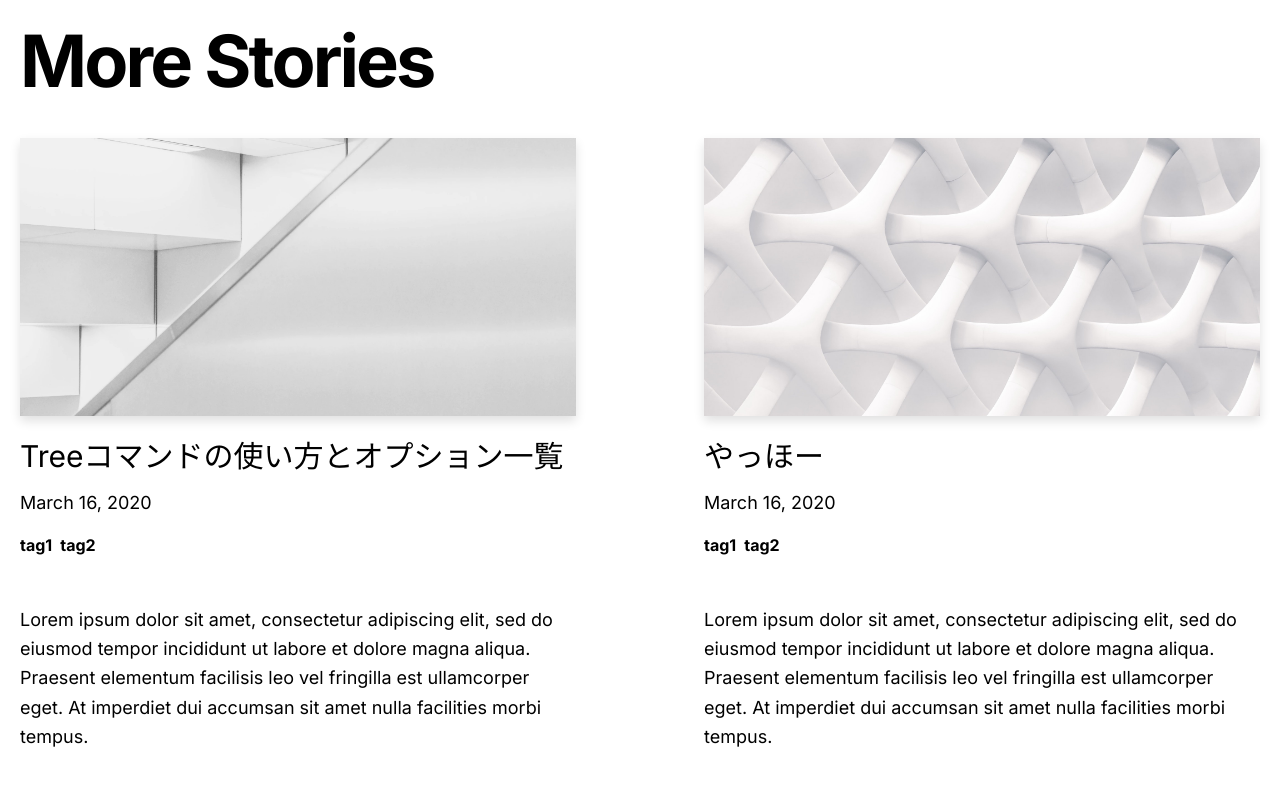
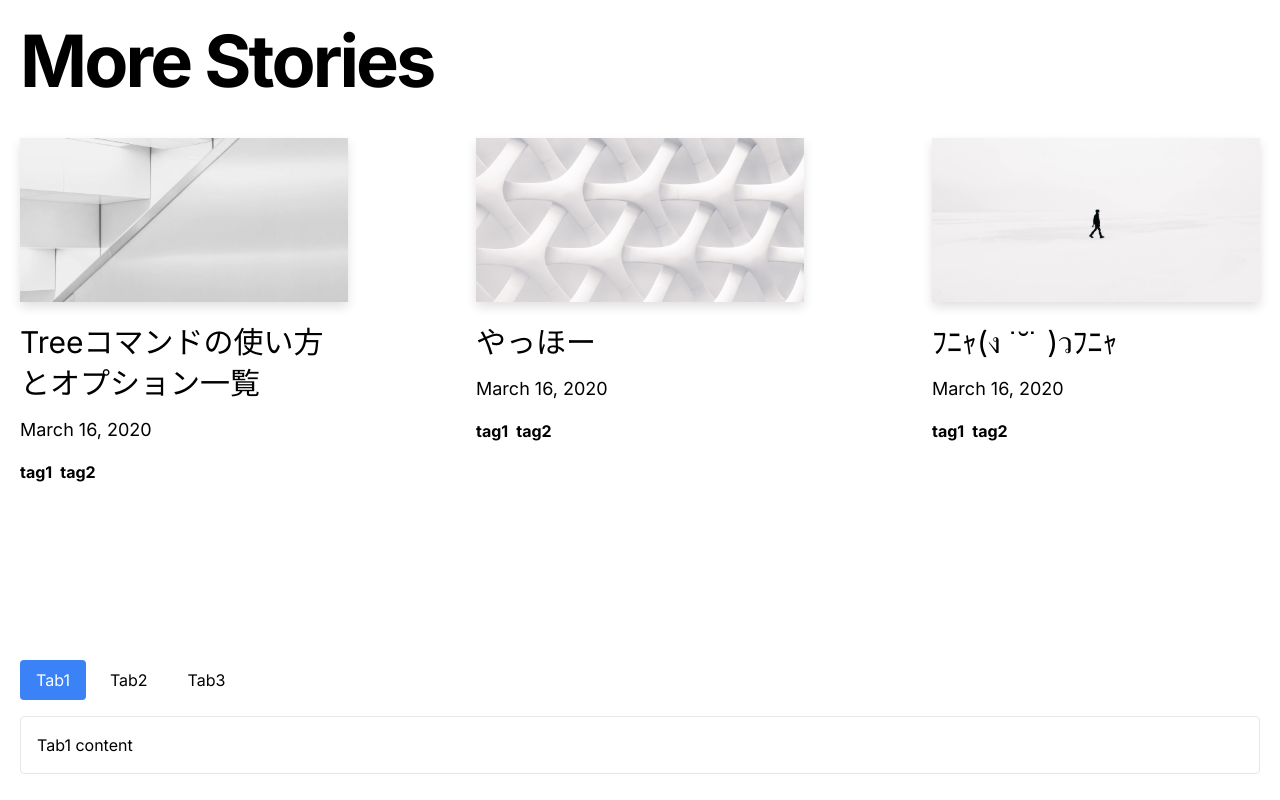
Before and after one commit to supiritasu/NextTech-Journal, a Next.js app: page / in a window 1280 px wide. Shown: the part 920-1720 px from the top of the page. Built offline with nearby package versions, Linux system fonts and the light colour scheme.

Commit message:
3列で表示

```diff
--- a/src/app/_components/more-stories.tsx
+++ b/src/app/_components/more-stories.tsx
@@ -1,6 +1,7 @@
+import React from 'react';
 import { Post } from "@/interfaces/post";
 import { PostPreview } from "./post-preview";
-import Tabs from '../_components/Tabs'
+import Tabs from '../_components/Tabs';
 
 type Props = {
   posts: Post[];
@@ -12,7 +13,7 @@
       <h2 className="mb-8 text-5xl md:text-7xl font-bold tracking-tighter leading-tight">
         More Stories
       </h2>
-      <div className="grid grid-cols-1 md:grid-cols-2 md:gap-x-16 lg:gap-x-32 gap-y-20 md:gap-y-32 mb-32">
+      <div className="grid grid-cols-1 md:grid-cols-2 lg:grid-cols-3 md:gap-x-16 lg:gap-x-32 gap-y-20 md:gap-y-32 mb-32">
         {posts.map((post) => (
           <PostPreview
             key={post.slug}
@@ -20,13 +21,12 @@
             coverImage={post.coverImage}
             date={post.date}
             slug={post.slug}
-            excerpt={post.excerpt}
+            // excerpt={post.excerpt}
             tags={post.tags}
           />
-
         ))}
       </div>
-      <Tabs tabs={['Tab1', 'Tab2', 'Tab3']}/>
+      <Tabs tabs={['Tab1', 'Tab2', 'Tab3']} />
     </section>
   );
 }
--- a/src/app/_components/post-preview.tsx
+++ b/src/app/_components/post-preview.tsx
@@ -5,7 +5,7 @@
   title: string;
   coverImage: string;
   date: string;
-  excerpt: string;
+  // excerpt: string;
   tags: string[];
   slug: string;
 
@@ -15,7 +15,7 @@
   title,
   coverImage,
   date,
-  excerpt,
+  // excerpt,
   slug,
   tags,
 }: Props) {
@@ -37,7 +37,7 @@
           tags.map((tag) => <li className="font-bold mb-12">{tag}</li>)
         }
       </ul>
-      <p className="text-lg leading-relaxed mb-4">{excerpt}</p>
+      {/* <p className="text-lg leading-relaxed mb-4">{excerpt}</p> */}
     </div>
   );
 }
```
